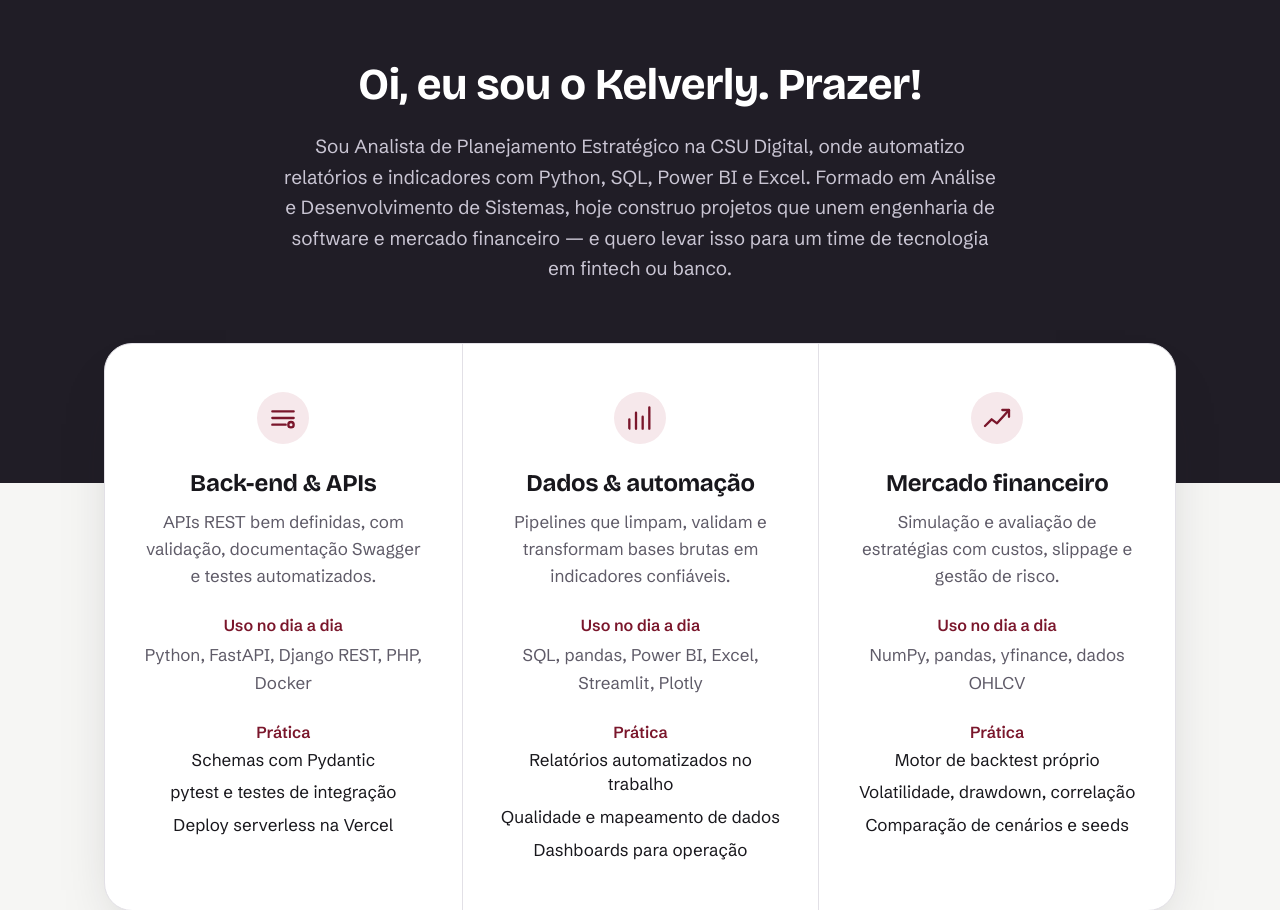
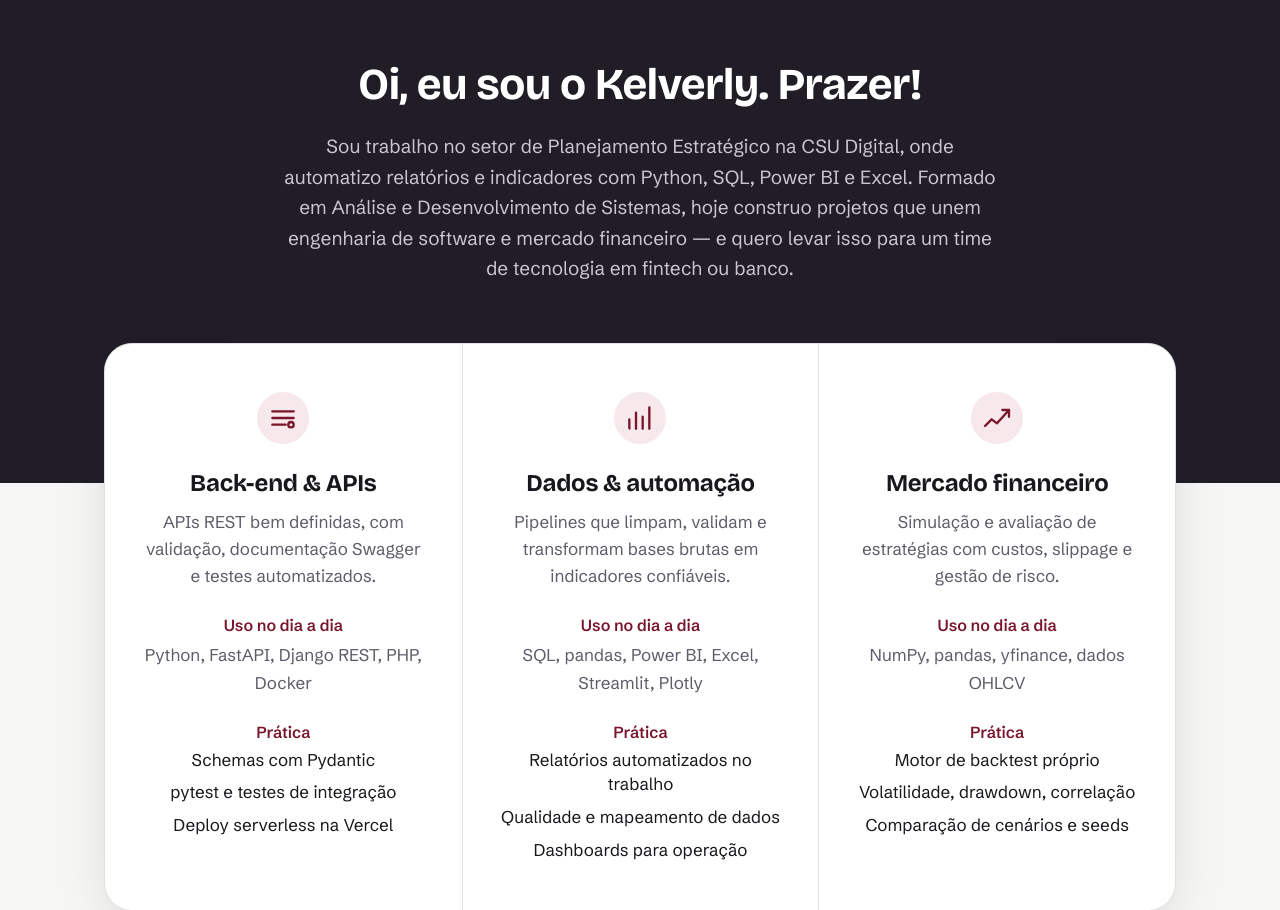
Before and after one commit to kelverlysant/portfolio-, a plain HTML site: page index.html in a window 1280 px wide. Shown: the part 1360-2270 px from the top of the page. Drawn offline with nearby package versions, Linux system fonts and the light colour scheme.

Commit message:
Ajusta descrição do cargo na intro e na experiência
Co-Authored-By: Claude Opus 5.5 <noreply@anthropic.com>

```diff
--- a/index.html
+++ b/index.html
@@ -84,7 +84,7 @@
   <section class="intro">
     <div class="wrap intro__inner">
       <h2>Oi, eu sou o Kelverly. Prazer!</h2>
-      <p>Sou Analista de Planejamento Estratégico na CSU Digital, onde automatizo relatórios e indicadores com Python, SQL, Power BI e Excel. Formado em Análise e Desenvolvimento de Sistemas, hoje construo projetos que unem engenharia de software e mercado financeiro — e quero levar isso para um time de tecnologia em fintech ou banco.</p>
+      <p>Sou trabalho no setor de Planejamento Estratégico na CSU Digital, onde automatizo relatórios e indicadores com Python, SQL, Power BI e Excel. Formado em Análise e Desenvolvimento de Sistemas, hoje construo projetos que unem engenharia de software e mercado financeiro — e quero levar isso para um time de tecnologia em fintech ou banco.</p>
     </div>
   </section>
 
@@ -157,7 +157,7 @@
       <ol class="timeline">
         <li>
           <time>2024 — atual</time>
-          <h3>Analista de Planejamento Estratégico</h3>
+          <h3>Planejamento Estratégico</h3>
           <p class="timeline__org">CSU Digital, São Paulo</p>
           <p>Automatizo relatórios e indicadores operacionais com Python, SQL, Power BI e Excel. Foi aqui que nasceu o AutoReport.</p>
         </li>
```
